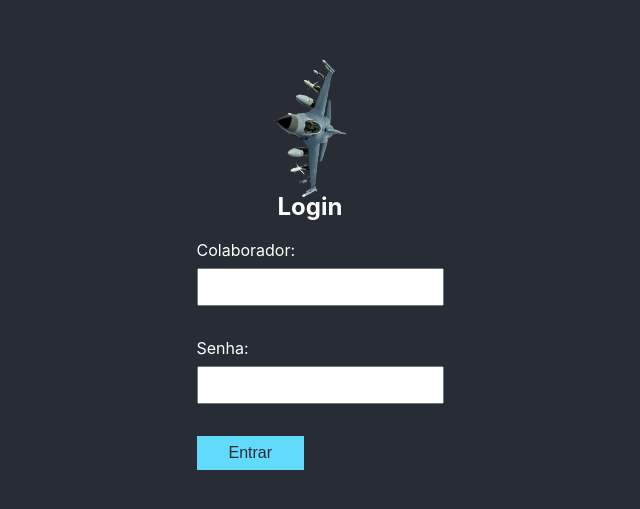
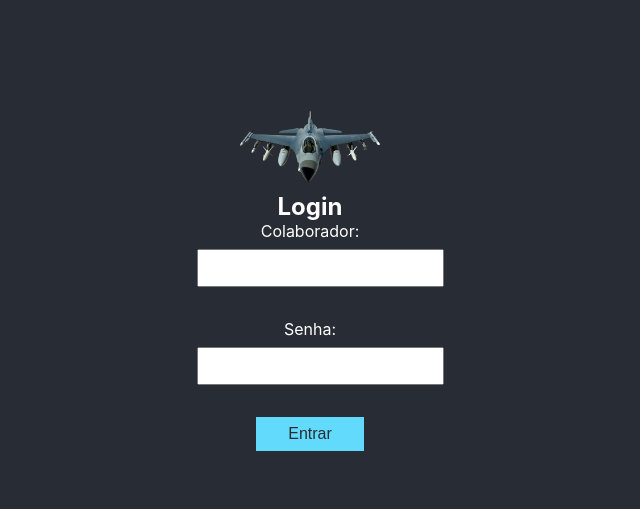
Before and after one commit to Marlon-Segalla/Blog-Avia-o-Mobile, a React (Create React App) app in the folder blogaviacao/: page / in a window 1280 px wide. Shown: the part 121-630 px from the top of the page, without its empty margins (330-970 px from the left). Built offline with nearby package versions, Linux system fonts and the light colour scheme.

Commit message:
29-08-0.5

```diff
--- a/blogaviacao/src/App.css
+++ b/blogaviacao/src/App.css
@@ -1,5 +1,12 @@
+*{
+  margin: 0;
+  padding: 0;
+}
+
 .App {
   text-align: center;
+  display: flex;
+  justify-content: center;
 }
 
 .App-logo {
@@ -37,12 +44,3 @@
 .App-link {
   color: #61dafb;
 }
-
-@keyframes App-logo-spin {
-  from {
-    transform: rotate(0deg);
-  }
-  to {
-    transform: rotate(360deg);
-  }
-}
--- a/blogaviacao/src/Login.css
+++ b/blogaviacao/src/Login.css
@@ -1,11 +1,18 @@
+*{
+  margin: 0;
+  padding: 0;
+}
+
 .login-container {
-    display: flex;
-    flex-direction: column;
-    align-items: center;
-    justify-content: center;
-    height: 100vh;
-    background-color: #282c34;
-    color: white;
+  width: 100%;
+  height: 100vh;
+  display: flex;
+  align-items: center;
+  justify-content: center;
+  text-align: center;
+  flex-direction: column;
+  background-color: #282c34;
+  color: white;
   }
 
   .Login-header {
```
Also changed, not shown: 1 other file (tests, documents, lock files or other folders).
